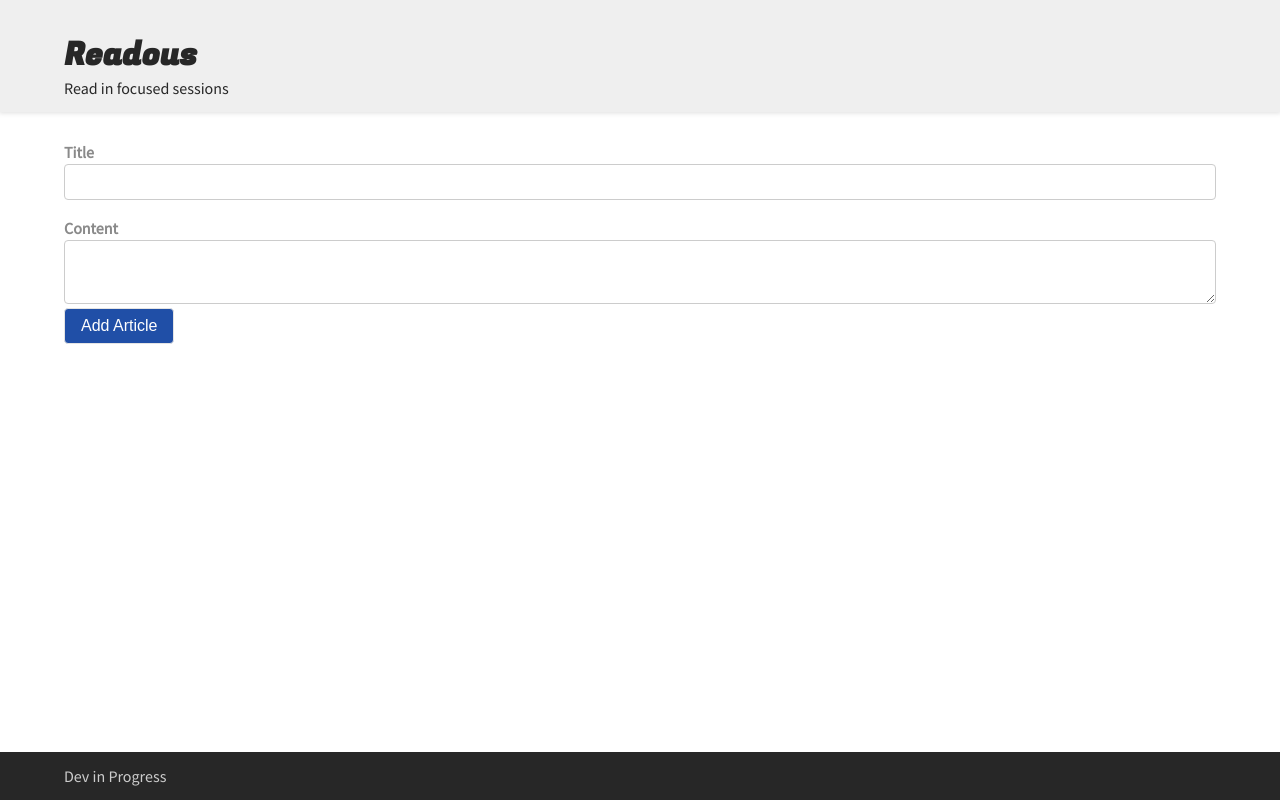
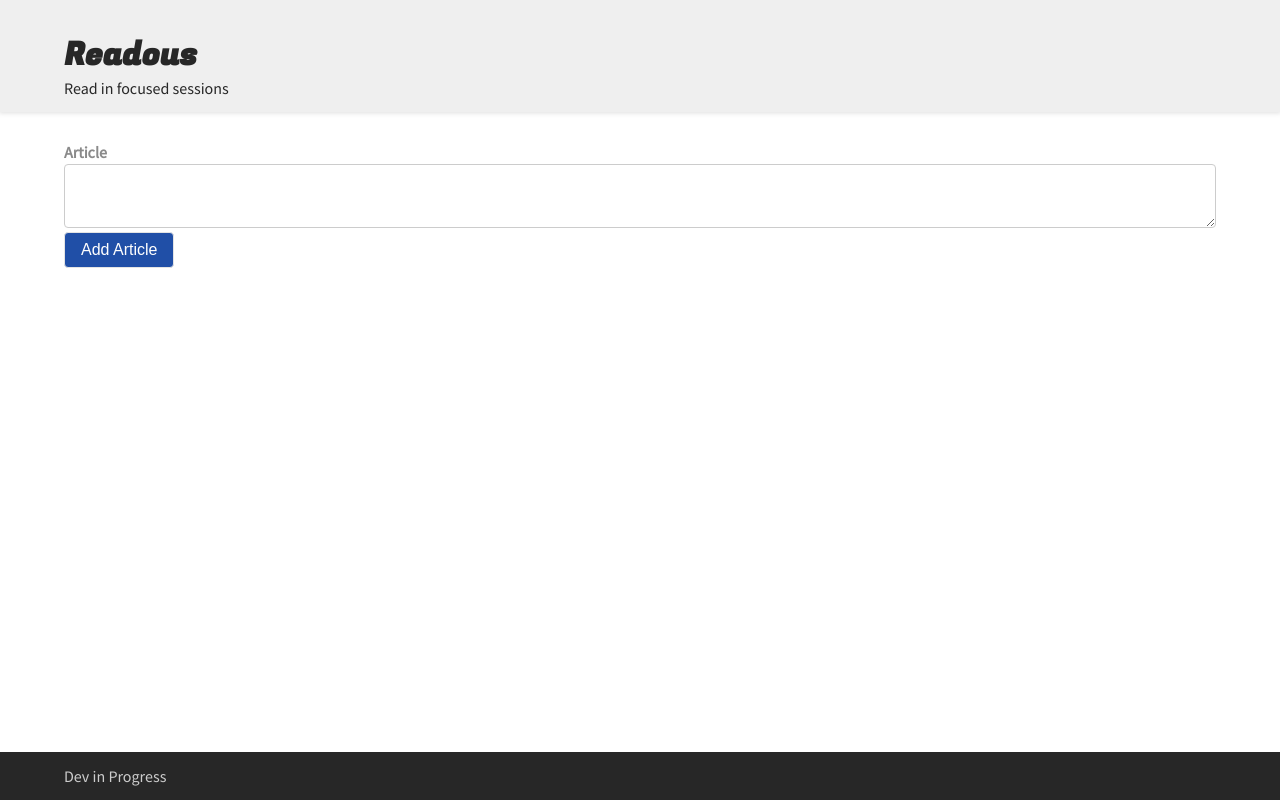
Before and after one commit to xkrromania/readous, a React (Create React App) app: page / in a window 1280 px wide. Built offline with nearby package versions, Linux system fonts and the light colour scheme.

Commit message:
Clear paragraphs when new article is added

```diff
--- a/src/actions/index.js
+++ b/src/actions/index.js
@@ -14,6 +14,12 @@ export const removeParagraph = paragraphId => {
   };
 };
 
+export const removeAllParagraphs = () => {
+  return {
+    type: "REMOVE_ALL_PARAGRAPHS"
+  }
+}
+
 export const toggleParagraphReadState = paragraph => {
   return {
     type: "TOGGLE_PARAGRAPH_READ_STATE",
--- a/src/components/AddArticle.js
+++ b/src/components/AddArticle.js
@@ -4,12 +4,10 @@ class AddArticle extends React.Component {
   constructor(props) {
     super(props);
     this.state = {
-      title: "",
       content: "",
       textareaHeight: "37px"
     };
     this.textareaRef = React.createRef();
-    this.handleTitleChange = this.handleTitleChange.bind(this);
     this.handleContentChange = this.handleContentChange.bind(this);
     this.handleSubmit = this.handleSubmit.bind(this);
   }
@@ -35,12 +33,9 @@ class AddArticle extends React.Component {
     });
   }
 
-  handleTitleChange(event) {
-    this.setState({ title: event.target.value });
-  }
-
   handleSubmit(event) {
     const article = this.state;
+    this.props.removeAllParagraphs();
     let paragraphs = article.content.split("\n");
     for (let i in paragraphs) {
       if (paragraphs[i].length > 0) {
@@ -50,7 +45,6 @@ class AddArticle extends React.Component {
       }
     }
     this.setState({
-      title: "",
       content: "",
       textareaHeight: "37px"
     });
@@ -59,20 +53,12 @@ class AddArticle extends React.Component {
   }
 
   render() {
-    const { title, content, textareaHeight } = this.state;
+    const { content, textareaHeight } = this.state;
     const textareaStyle = { height: textareaHeight };
     return (
       <form className="form" onSubmit={this.handleSubmit}>
         <div className="form-group">
-          <label>Title</label>
-          <input
-            className="input-control"
-            value={title}
-            onChange={this.handleTitleChange}
-          />
-        </div>
-        <div className="form-group">
-          <label>Content</label>
+          <label>Article</label>
           <textarea
             ref={this.textareaRef}
             style={textareaStyle}
--- a/src/components/Paragraph.js
+++ b/src/components/Paragraph.js
@@ -1,10 +1,16 @@
 import React from "react";
 
-const Paragraph = ({content, isRead, handleDelete, handleIsRead}) => (
+const Paragraph = ({
+  content,
+  isRead,
+  isTitle,
+  handleDelete,
+  handleIsRead
+}) => {
+  const ParagraphAsTitle = isTitle && <h2>{content}</h2>;
+  const ParagraphContent = !isTitle && (
     <>
-    <div className={isRead ? "paragraph not-visible" : "paragraph"}>
       <p className="paragraph__content">{content}</p>
-    </div>
       <div className="operations-bar">
         <div className="btn-group">
           <button className="btn primary" onClick={handleIsRead}>
@@ -17,5 +23,14 @@ const Paragraph = ({content, isRead, handleDelete, handleIsRead}) => (
       </div>
     </>
   );
+  return (
+    <>
+      {ParagraphAsTitle}
+      <div className={isRead ? "paragraph not-visible" : "paragraph"}>
+        {ParagraphContent}
+      </div>
+    </>
+  );
+};
 
 export default Paragraph;
--- a/src/components/ParagraphList.js
+++ b/src/components/ParagraphList.js
@@ -34,8 +34,9 @@ class ParagraphList extends Component {
       <Timer startTime={startTime} timerEnded={this.handleTimerEnded} />
     );
 
-    const listRender = paragraphList.map(paragraph => (
+    const listRender = paragraphList.map((paragraph, index) => (
       <Paragraph
+        isTitle = {index === 0}
         key={paragraph.id}
         content={paragraph.content}
         isRead={paragraph.isRead}
@@ -43,6 +44,7 @@ class ParagraphList extends Component {
         handleIsRead={() => toggleParagraphReadState(paragraph)}
       />
     ));
+
     return (
       <>
         <div
@@ -55,11 +57,9 @@ class ParagraphList extends Component {
         </div>
 
         {!isTimerVisible && (
-          <div class="timer-container">
-            <button className="btn restart-timer" onClick={this.resetTimer}>
-              Restart Reading
-            </button>
-          </div>
+          <button className="btn action restart-timer" onClick={this.resetTimer}>
+            Restart Reading
+          </button>
         )}
       </>
     );
--- a/src/reducers/paragraphList.js
+++ b/src/reducers/paragraphList.js
@@ -1,5 +1,7 @@
 const paragraphList = (state = [], action) => {
   switch (action.type) {
+    case "REMOVE_ALL_PARAGRAPHS":
+      return [];
     case "ADD_PARAGRAPH":
       return [
         ...state,
--- a/src/styles/_buttons.scss
+++ b/src/styles/_buttons.scss
@@ -42,7 +42,8 @@
     }
   }
   &.restart-timer {
-    color: #fefefe;
-    padding: 0;
+    position:fixed;
+    top: 40%;
+    left: calc(50% - 125px);
   }
 }
--- a/src/styles/_paragraph.scss
+++ b/src/styles/_paragraph.scss
@@ -7,7 +7,7 @@
     width: 70%;
   }
   &.not-visible {
-    opacity: 0.1;
+    opacity: 0.2;
   }
 }
 .paragraph-list {
```
Also changed, not shown: src/containers/AddArticle.js (+8 -4 lines). Lines whose indentation alone changed are shown as unchanged.
